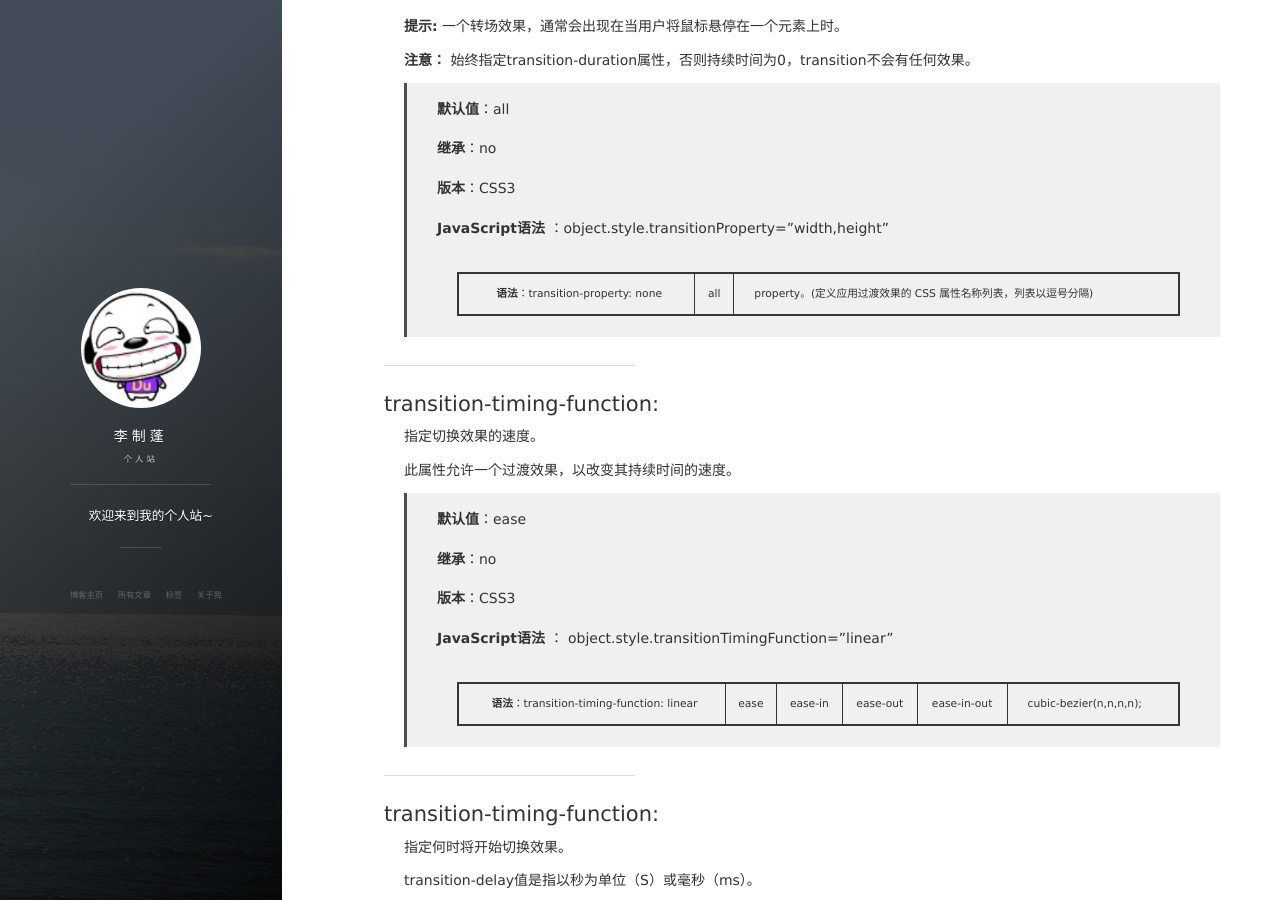
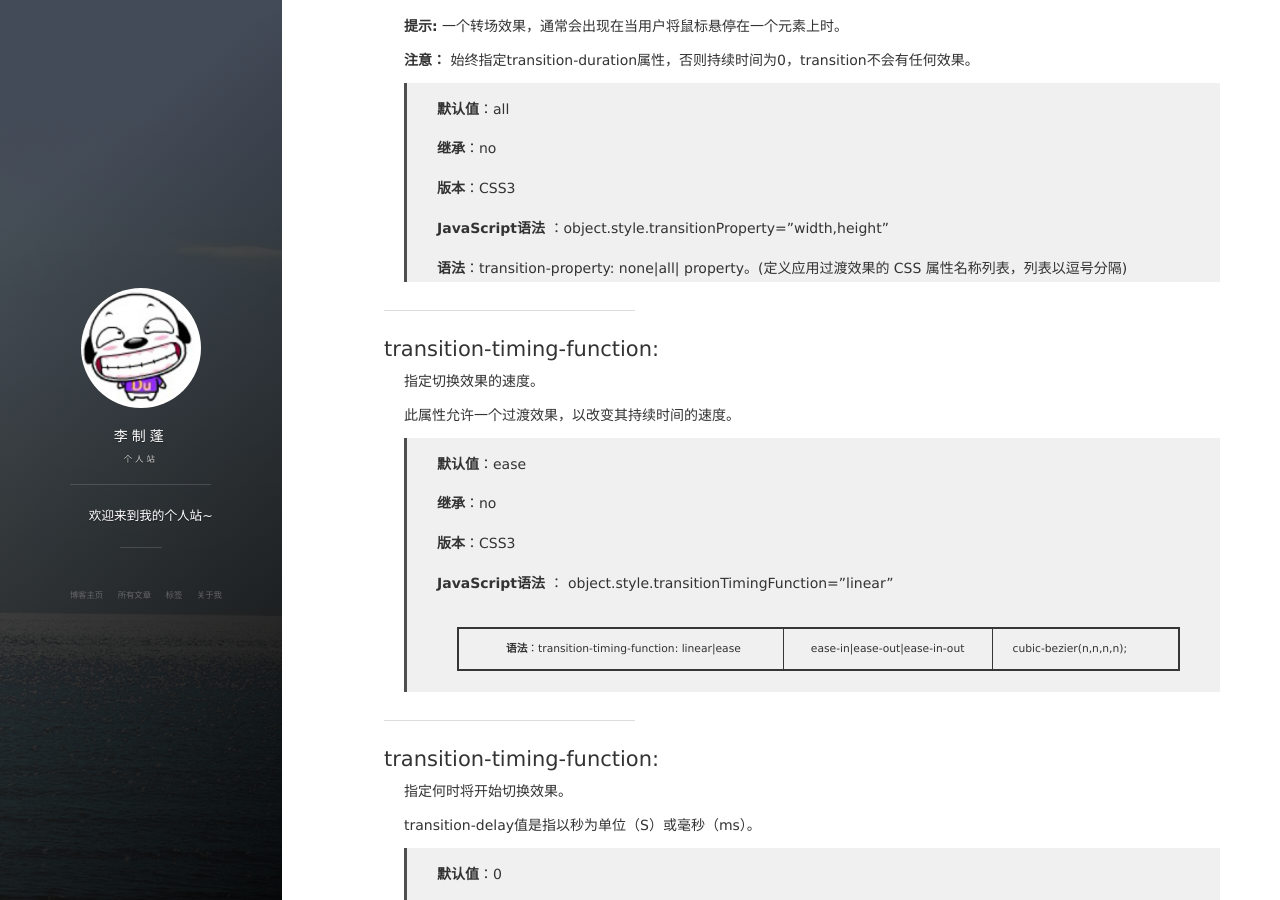
Before and after one commit to ZPom/ZPom.github.io, a Jekyll site: the page built from _posts/2017-04-20-CSS3过渡.md, in a window 1280 px wide and 900 px high, scrolled down 1989 px. Built offline with Jekyll 4.4.1, drawn with Linux system fonts in a browser that asks for light colours; nearby versions of some CDN libraries; comment, search, counter and statistics services are not loaded.

Commit message:
css3过渡效果

```diff
--- a/_posts/2017-04-20-CSS3过渡.md
+++ b/_posts/2017-04-20-CSS3过渡.md
@@ -149,7 +149,7 @@
 
 > **JavaScript语法** ：object.style.transitionProperty="width,height"
 
-> **语法**：transition-property: none|all| property。(定义应用过渡效果的 CSS 属性名称列表，列表以逗号分隔)
+> **语法**：transition-property: none\|all\| property。(定义应用过渡效果的 CSS 属性名称列表，列表以逗号分隔)
 
 
 ----------
@@ -167,7 +167,7 @@
 
 > **JavaScript语法** ：	object.style.transitionTimingFunction="linear"
 
-> **语法**：transition-timing-function: linear|ease|ease-in|ease-out|ease-in-out|cubic-bezier(n,n,n,n);
+> **语法**：transition-timing-function: linear\|ease|ease-in\|ease-out\|ease-in-out|cubic-bezier(n,n,n,n);
 
 ----------
 
```
